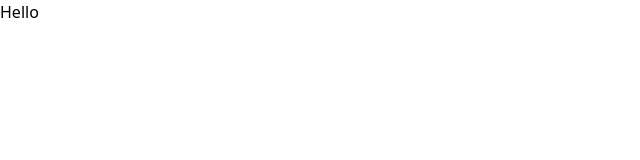
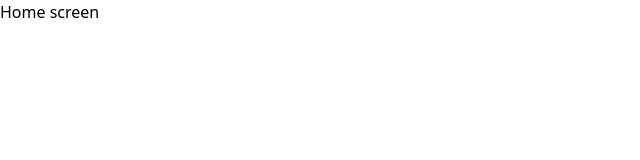
Before and after one commit to SHANIB-C-K/Travel-management-system, a React (Vite) app in the folder Client/: page / in a window 1280 px wide. Shown: the top 160 px of the page, without its empty margins (0-640 px from the left). Built offline with nearby package versions, Linux system fonts and the light colour scheme.

Commit message:
home screen page just created

```diff
--- a/Client/package.json
+++ b/Client/package.json
@@ -11,7 +11,8 @@
   },
   "dependencies": {
     "react": "^18.2.0",
-    "react-dom": "^18.2.0"
+    "react-dom": "^18.2.0",
+    "react-router-dom": "^6.21.3"
   },
   "devDependencies": {
     "@types/react": "^18.2.43",
--- a/Client/src/App.jsx
+++ b/Client/src/App.jsx
@@ -1,9 +1,17 @@
+// importing section
 import React from "react";
+import { BrowserRouter, Routes, Route } from "react-router-dom";
+import HomeScreen from "./pages/HomeScreen";
 
 const App = () => {
   return (
     <>
-      <div>Hello</div>
+      {/* Router creating section */}
+      <BrowserRouter>
+        <Routes>
+          <Route path="/" element={<HomeScreen />} />
+        </Routes>
+      </BrowserRouter>
     </>
   );
 };
--- /dev/null
+++ b/Client/src/pages/HomeScreen.jsx
@@ -0,0 +1,11 @@
+import React from "react";
+
+const HomeScreen = () => {
+  return (
+    <>
+      <div>Home screen</div>
+    </>
+  );
+};
+
+export default HomeScreen;
```
Also changed, not shown: 1 other file (tests, documents, lock files or other folders).
